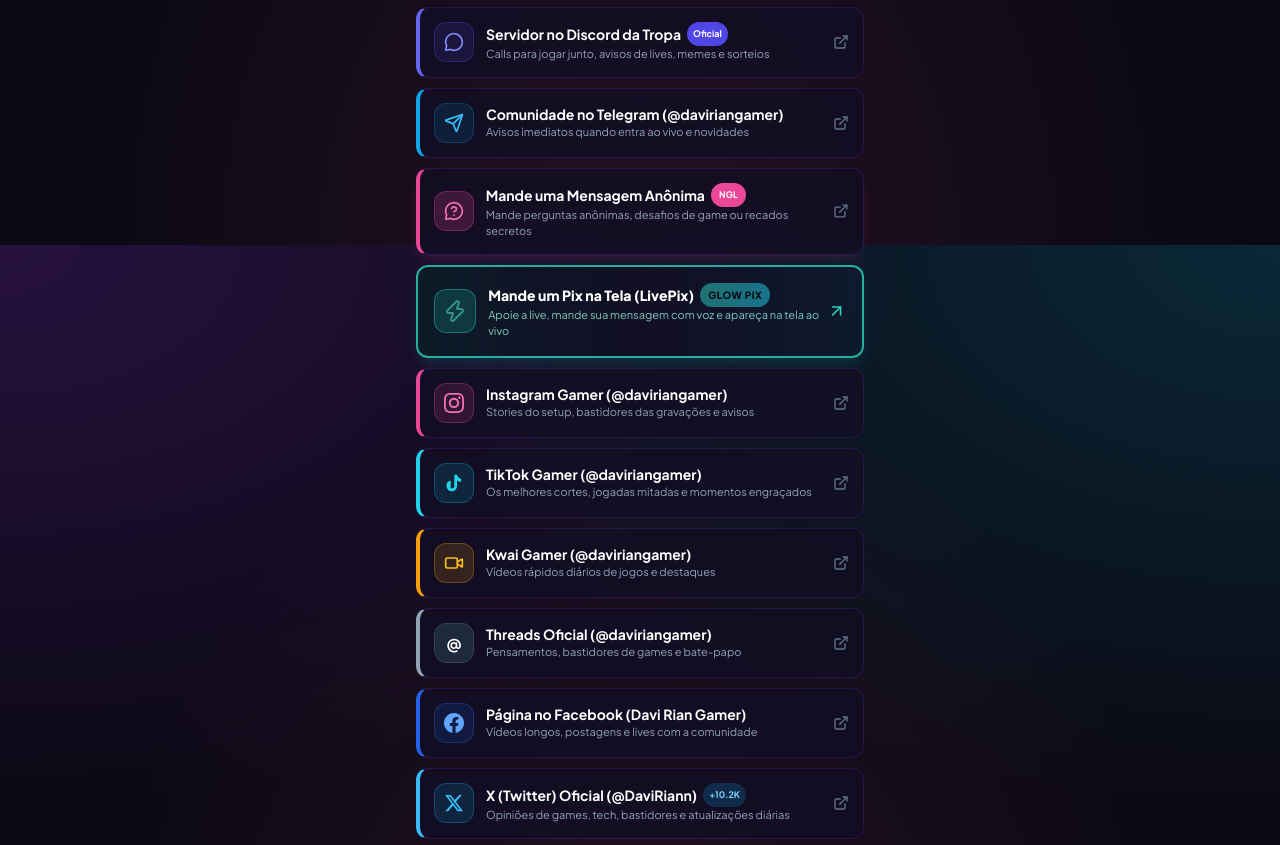
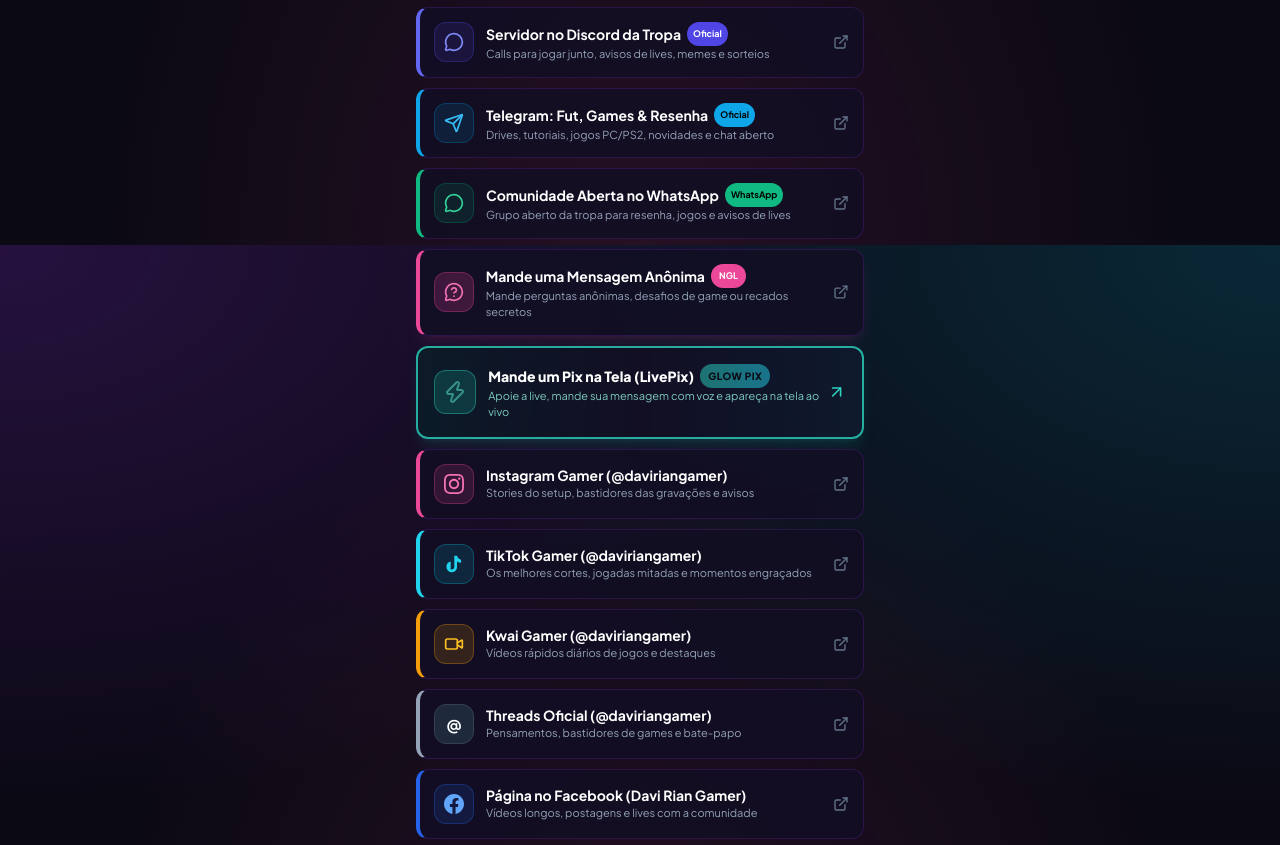
Before and after one commit to davirian-dev/davirian-gamer-links, a plain HTML site: page index.html in a window 1280 px wide. Shown: the part 1355-2200 px from the top of the page. Drawn offline with nearby package versions, Linux system fonts and the light colour scheme.

Commit message:
feat: adiciona comunidade aberta whatsapp e atualiza telegram gamer

```diff
--- a/index.html
+++ b/index.html
@@ -361,8 +361,28 @@
                         <i data-lucide="send" class="w-5 h-5"></i>
                     </div>
                     <div class="text-left">
-                        <div class="text-sm font-bold text-white group-hover:text-sky-400 transition-colors">Comunidade no Telegram (@daviriangamer)</div>
-                        <div class="text-[11px] text-slate-400">Avisos imediatos quando entra ao vivo e novidades</div>
+                        <div class="text-sm font-bold text-white group-hover:text-sky-400 transition-colors flex items-center gap-1.5">
+                            <span>Telegram: Fut, Games &amp; Resenha</span>
+                            <span class="bg-sky-500 text-black text-[9px] px-1.5 py-0.5 rounded-full font-bold">Oficial</span>
+                        </div>
+                        <div class="text-[11px] text-slate-400">Drives, tutoriais, jogos PC/PS2, novidades e chat aberto</div>
+                    </div>
+                </div>
+                <i data-lucide="external-link" class="w-4 h-4 text-slate-500 group-hover:text-white transition-colors"></i>
+            </a>
+
+            <!-- LINK: Comunidade no WhatsApp (Grupo Aberto) -->
+            <a href="https://chat.whatsapp.com/DN16A8V2uPH9BU7olKQicY" target="_blank" rel="noopener" class="w-full p-3.5 rounded-xl gamer-link flex items-center justify-between group border-l-4 border-l-emerald-500">
+                <div class="flex items-center gap-3">
+                    <div class="w-10 h-10 rounded-xl bg-emerald-600/15 border border-emerald-600/30 flex items-center justify-center text-emerald-400 group-hover:scale-110 transition-transform">
+                        <i data-lucide="message-circle" class="w-5 h-5"></i>
+                    </div>
+                    <div class="text-left">
+                        <div class="text-sm font-bold text-white group-hover:text-emerald-400 transition-colors flex items-center gap-1.5">
+                            <span>Comunidade Aberta no WhatsApp</span>
+                            <span class="bg-emerald-500 text-black text-[9px] px-1.5 py-0.5 rounded-full font-bold">WhatsApp</span>
+                        </div>
+                        <div class="text-[11px] text-slate-400">Grupo aberto da tropa para resenha, jogos e avisos de lives</div>
                     </div>
                 </div>
                 <i data-lucide="external-link" class="w-4 h-4 text-slate-500 group-hover:text-white transition-colors"></i>
```
